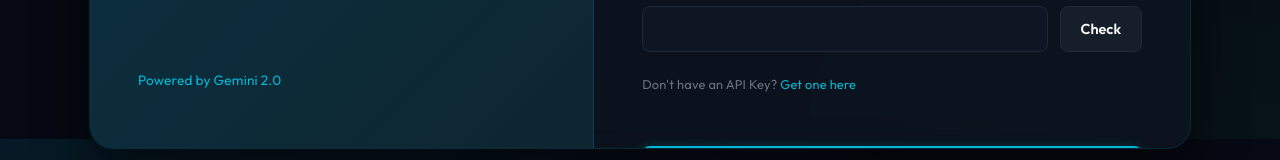
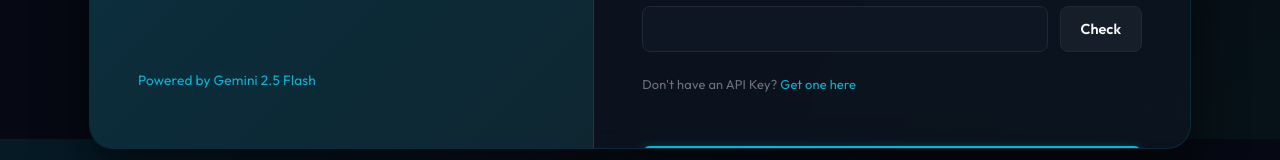
Before and after one commit to OmMoradiya21/FitGPT, a React (Vite) app: page / in a window 1280 px wide. Shown: the part 661-821 px from the top of the page. Built offline with nearby package versions, Linux system fonts and the light colour scheme.

Commit message:
feat: update branding and API references to Google Gemini and enable API key re-validation

```diff
--- a/src/components/CheckAPIButton.jsx
+++ b/src/components/CheckAPIButton.jsx
@@ -46,7 +46,7 @@ const CheckAPIButton = ({ APIKey, children }) => {
                 <button
                     type="button"
                     className="btn-api-check"
-                    disabled={isValid || isLoading}
+                    disabled={isLoading}
                     onClick={checkAPIKey}
                 >
                     {isLoading ? "Checking..." : isValid ? "Valid" : "Check"}
--- a/src/components/OnBoarding.jsx
+++ b/src/components/OnBoarding.jsx
@@ -74,7 +74,7 @@ export const OnBoarding = ({ isNew, setIsNew }) => {
             </ul>
           </div>
           <div>
-            <p style={{ margin: 0, fontSize: "0.85rem", color: "var(--accent)" }}>Powered by Gemini 2.0</p>
+            <p style={{ margin: 0, fontSize: "0.85rem", color: "var(--accent)" }}>Powered by Gemini 2.5 Flash</p>
           </div>
         </div>
         <div className="onboarding-form-panel">
@@ -234,7 +234,7 @@ export const OnBoarding = ({ isNew, setIsNew }) => {
               </CheckAPIButton>
               <p className="onboarding-footer-text">
                 Don't have an API Key?{" "}
-                <a href="https://platform.openai.com/account/api-keys" target="_blank" rel="noopener noreferrer">
+                <a href="https://aistudio.google.com/api-keys" target="_blank" rel="noopener noreferrer">
                   Get one here
                 </a>
               </p>
@@ -245,7 +245,7 @@ export const OnBoarding = ({ isNew, setIsNew }) => {
                 {isNew ? "Save Changes" : "Get Started"}
               </button>
               <p className="onboarding-footer-text">
-                By entering an API key, you authorize this app to make requests to OpenAI on your behalf
+                By entering an API key, you authorize this app to make requests to Google Gemini on your behalf
               </p>
             </div>
           </form>
```
